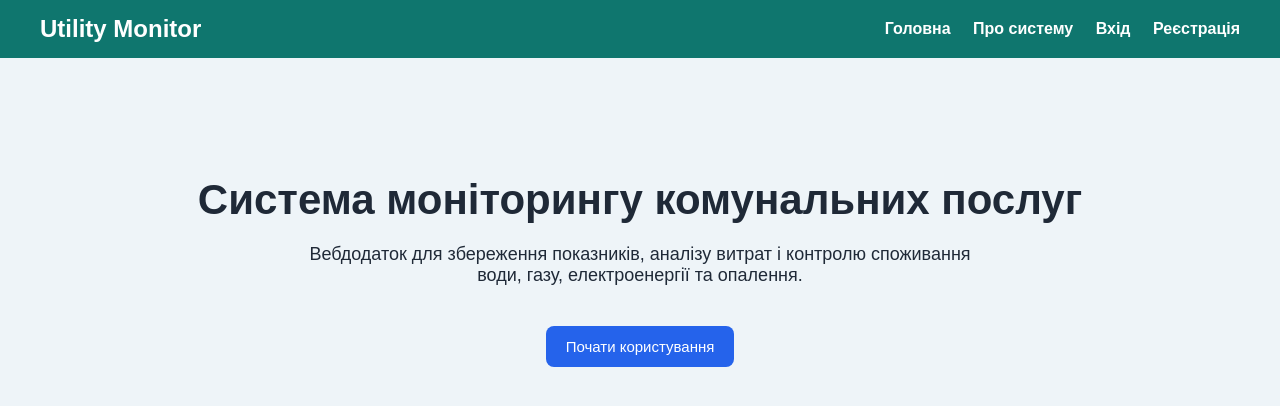
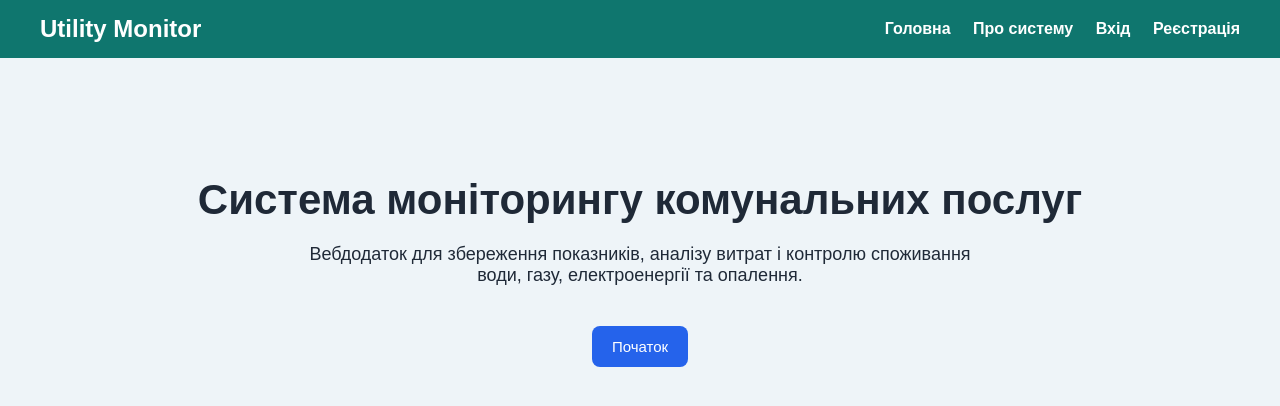
Before and after one commit to mariia-ruslanakravchukpp2023-rgb/utility-monitor, a website: page public/index.html in a window 1280 px wide. Drawn offline with Linux system fonts and the light colour scheme.

Commit message:
Оновлення

```diff
--- a/public/index.html
+++ b/public/index.html
@@ -44,7 +44,7 @@
     </p>
 
     <a class="btn" href="register.html">
-      Почати користування
+      Початок
     </a>
 
   </main>
```
